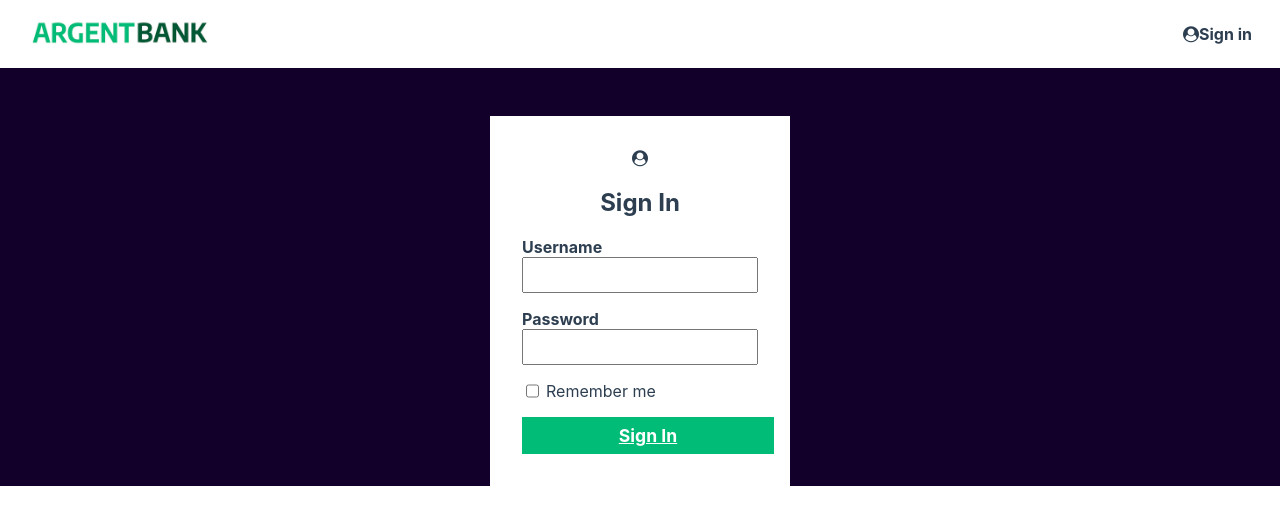
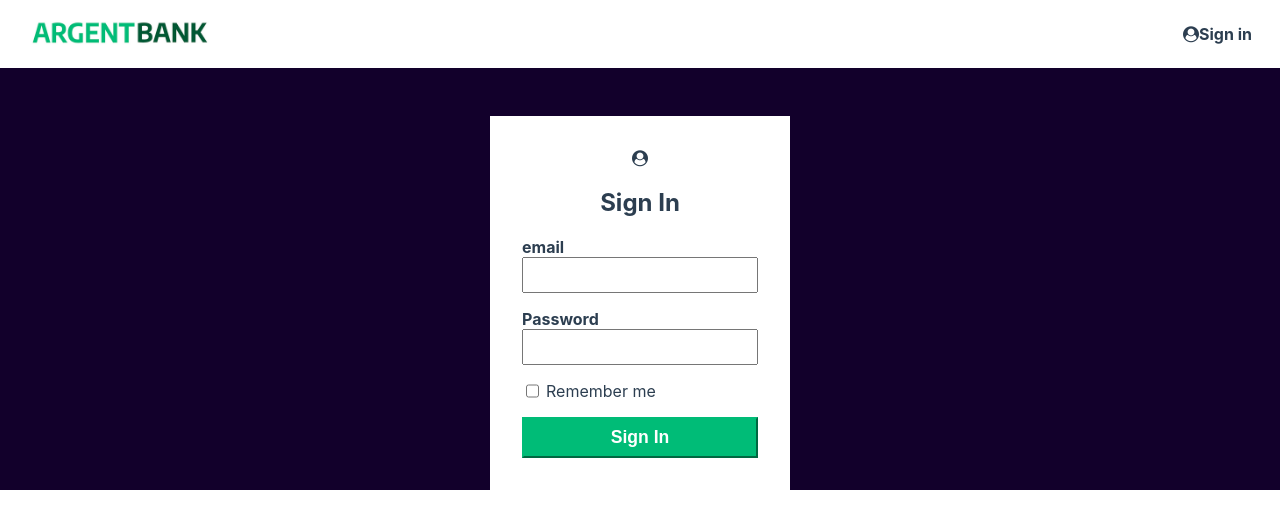
Before and after one commit to Tomhashcat/ArgentBank-website, a React (Create React App) app in the folder argentbank-website/: page /login in a window 1280 px wide. Shown: the top 528 px of the page. Built offline with nearby package versions, Linux system fonts and the light colour scheme.

Commit message:
:fix connection get token

```diff
--- a/argentbank-website/package.json
+++ b/argentbank-website/package.json
@@ -18,9 +18,11 @@
     "mongodb": "^6.2.0",
     "mongoose": "^5.9.21",
     "node": "^21.1.0",
+    "path": "^0.12.7",
     "react": "^18.2.0",
     "react-router-dom": "^6.19.0",
     "swagger-ui-express": "^4.1.4",
+    "url": "^0.11.3",
     "web-vitals": "^3.5.0",
     "yamljs": "^0.3.0"
   },
--- a/argentbank-website/src/pages/login/login.jsx
+++ b/argentbank-website/src/pages/login/login.jsx
@@ -1,31 +1,78 @@
-import React from "react";
-import { Link } from "react-router-dom";
+
+import { Link,   useNavigate } from "react-router-dom";
 import "./Login.scss";
-
+import axios from "axios"; // Assurez-vous d'installer axios : npm install axios
+import "./Login.scss";
+import React, { useState } from "react";
 
 function LoginPage() {
+
+  const [email, setEmail] = useState("");
+  const [password, setPassword] = useState("");
+  const navigate = useNavigate();
+
+  const handleSignIn = async (e) => {
+    e.preventDefault();
+
+    try {
+      // Envoyer une requête au serveur pour vérifier les informations d'identification
+      const response = await axios.post('http://localhost:3001/api/v1/user/login', {
+        email,
+        password,
+      }, {
+        headers: {
+          'Content-Type': 'application/json',
+        },
+      });
+      console.log(response);
+       // Vérifier si la réponse contient une propriété 'token'
+       if (response.status === 200) {
+        const token = response.data.body.token; // Accéder à la propriété token à partir de body
+        localStorage.setItem("token", token);
+
+        navigate("/User");
+      } else {
+        console.error("Unexpected response status:", response.status);
+      }
+    } catch (error) {
+      console.error("Error during login:", error.message);
+    }
+  };
+
   return (
     <main className="main bg-dark">
       <section className="sign-in-content">
         <i className="fa fa-user-circle sign-in-icon"></i>
         <h1>Sign In</h1>
-        <form>
+        <form onSubmit={handleSignIn}>
           <div className="input-wrapper">
-            <label htmlFor="username">Username</label>
-            <input type="text" id="username" />
+            <label htmlFor="email">email</label>
+            <input
+             type="text"
+              id="email"
+              value={email}
+              onChange={(e) => setEmail(e.target.value)}
+              autoComplete="email"
+               />
           </div>
           <div className="input-wrapper">
             <label htmlFor="password">Password</label>
-            <input type="password" id="password" />
+            <input
+            type="password"
+            id="password"
+            value={password}
+            onChange={(e) => setPassword(e.target.value)}
+            autoComplete="current-password"
+             />
           </div>
           <div className="input-remember">
             <input type="checkbox" id="remember-me" />
             <label htmlFor="remember-me">Remember me</label>
           </div>
 
-          <Link to="/User" className="sign-in-button">
+          <button type="submit" className="sign-in-button">
             Sign In
-          </Link>
+          </button>
 
 
         </form>
```
Also changed, not shown: 1 other file (tests, documents, lock files or other folders).
